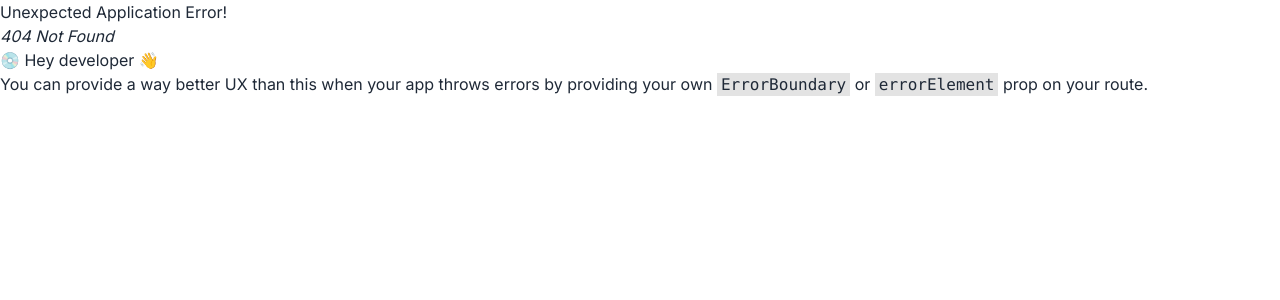
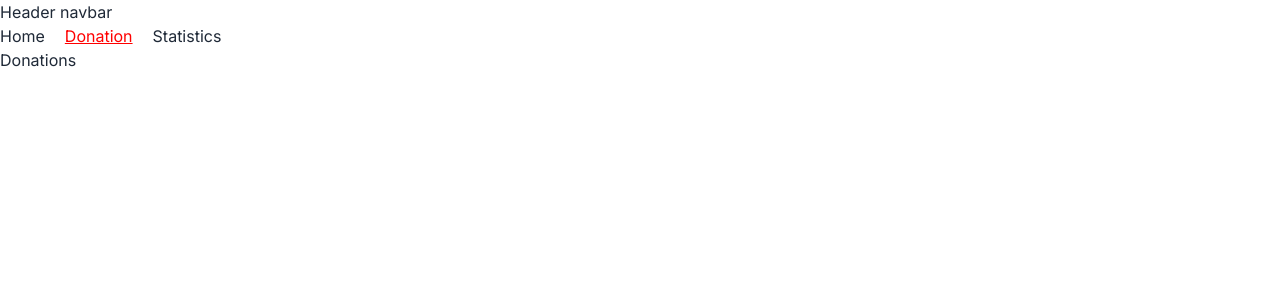
Before and after one commit to DipuHaider/m8a-react-donation-campaign, a React (Vite) app: page /donations in a window 1280 px wide. Before the commit this address had no page. Shown: the top 300 px of the page. Built offline with nearby package versions, Linux system fonts and the light colour scheme.

Commit message:
Make Components, Create routing Structures

```diff
--- a/index.html
+++ b/index.html
@@ -1,5 +1,5 @@
 <!doctype html>
-<html lang="en" data-theme='light'>
+<html lang="en">
   <head>
     <meta charset="UTF-8" />
     <link rel="icon" type="image/svg+xml" href="/vite.svg" />
--- /dev/null
+++ b/src/components/Donations/Donations.jsx
@@ -0,0 +1,9 @@
+const Donations = () => {
+    return (
+        <div>
+            <h1>Donations</h1>
+        </div>
+    );
+};
+
+export default Donations;
--- /dev/null
+++ b/src/components/Header/Header.css
@@ -0,0 +1,8 @@
+nav a {
+    margin-right: 20px;
+}
+
+nav a.active {
+    text-decoration: underline;
+    color: red;
+}
--- /dev/null
+++ b/src/components/Header/Header.jsx
@@ -0,0 +1,17 @@
+import { NavLink } from "react-router-dom";
+import './Header.css'
+
+const Header = () => {
+    return (
+        <div>
+            <h1>Header navbar</h1>
+            <nav>
+                <NavLink to="/">Home</NavLink>
+                <NavLink to="/donations">Donation</NavLink>
+                <NavLink to="/statistics">Statistics</NavLink>
+            </nav>
+        </div>
+    );
+};
+
+export default Header;
--- /dev/null
+++ b/src/components/Home/Home.jsx
@@ -0,0 +1,18 @@
+import { Outlet, useNavigation } from "react-router-dom";
+import Header from "../Header/Header";
+
+const Home = () => {
+
+    const navigation = useNavigation();
+
+    return (
+        <div>
+            <Header></Header>
+            {
+                navigation.state === 'loading' ? <p>Loading...</p> : <Outlet></Outlet>
+            }
+        </div>
+    );
+};
+
+export default Home;
--- /dev/null
+++ b/src/components/Statistics/Statistics.jsx
@@ -0,0 +1,18 @@
+const Statistics = () => {
+    return (
+        <div>
+            <div className="card w-96 bg-base-100 shadow-xl">
+  <figure><img src="/images/stock/photo-1606107557195-0e29a4b5b4aa.jpg" alt="Shoes" /></figure>
+  <div className="card-body">
+    <h2 className="card-title">Shoes!</h2>
+    <p>If a dog chews shoes whose shoes does he choose?</p>
+    <div className="card-actions justify-end">
+      <button className="btn btn-primary">Buy Now</button>
+    </div>
+  </div>
+</div>
+        </div>
+    );
+};
+
+export default Statistics;
--- a/tailwind.config.js
+++ b/tailwind.config.js
@@ -15,4 +15,7 @@ export default {
     },
   },
   plugins: [require("daisyui")],
+  daisyui: {
+    themes: ["light"],
+  },
 };
```
Also changed, not shown: src/main.jsx (+14 -1 lines), .eslintrc.cjs.
